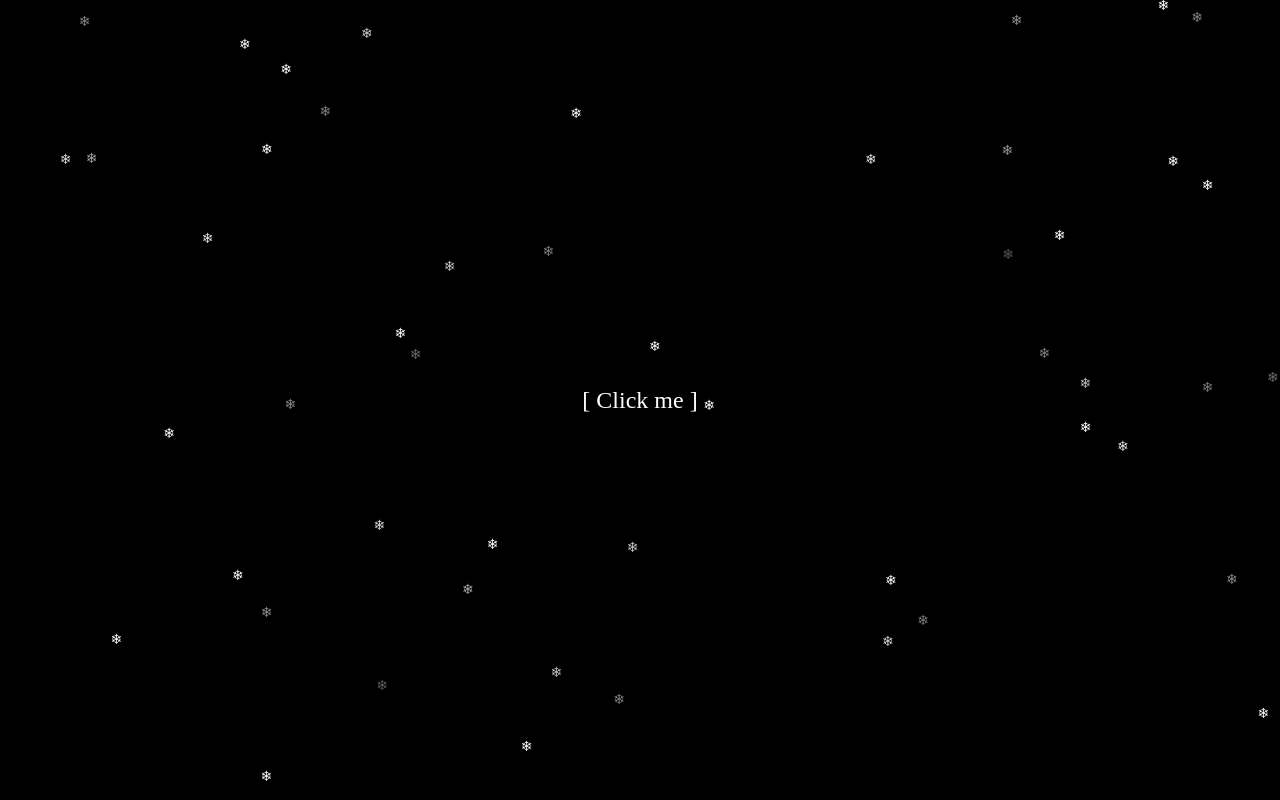
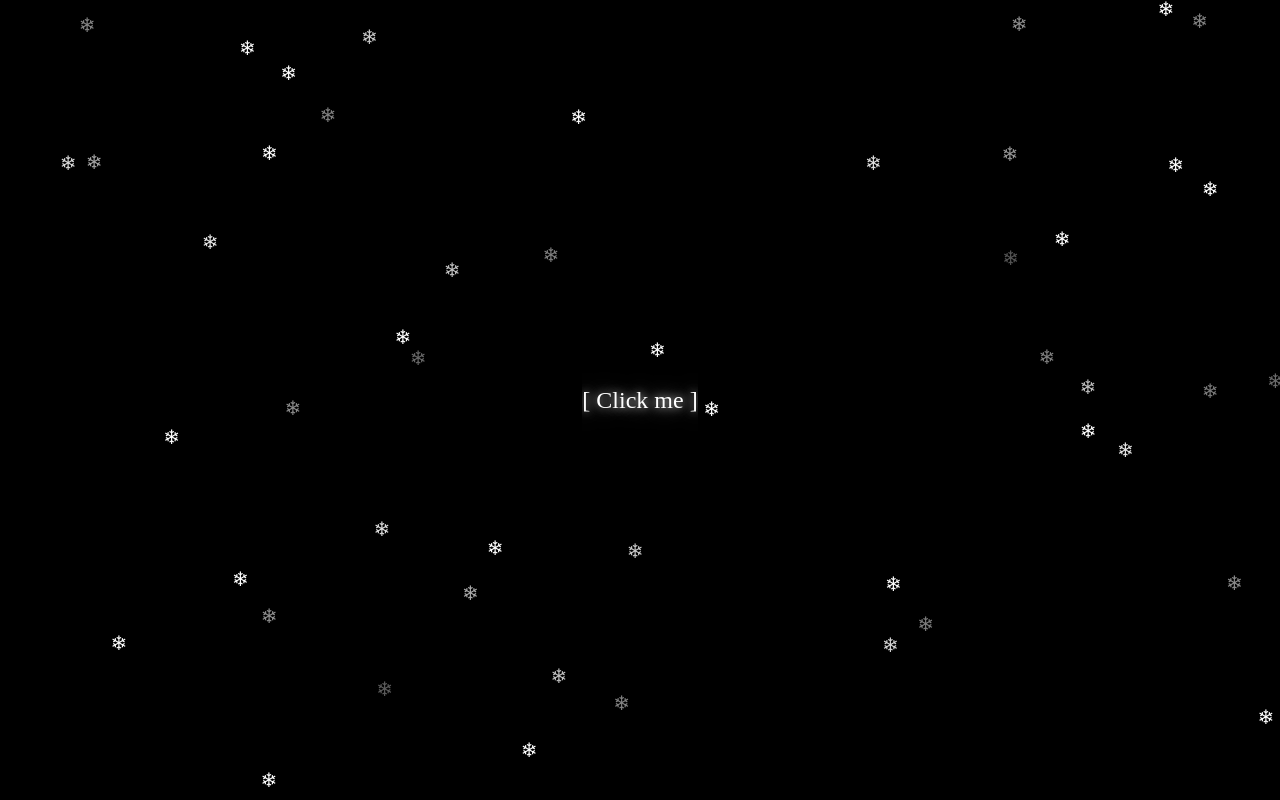
Before and after one commit to 12gaugetomyhead/Main, a plain HTML site: page index.html in a window 1280 px wide. Drawn offline with Linux system fonts and the light colour scheme.

Commit message:
Update styles.css

```diff
--- a/styles.css
+++ b/styles.css
@@ -21,11 +21,21 @@
     opacity: 1;
 }
 
+#click-text {
+    transition: transform 0.3s ease, text-shadow 0.3s ease;
+    text-shadow: 0 0 10px rgba(255, 255, 255, 0.8), 0 0 20px rgba(255, 255, 255, 0.5);
+}
+
+#click-text:hover {
+    transform: scale(1.1);
+    text-shadow: 0 0 20px rgba(255, 255, 255, 1), 0 0 30px rgba(255, 255, 255, 0.7);
+}
+
 .snowflake {
     position: fixed;
     top: -10px;
-    font-size: 14px;
-    color: white; /* White for the initial black background */
+    font-size: 20px;
+    color: white;
     pointer-events: none;
     user-select: none;
     animation: fall linear infinite;
```
